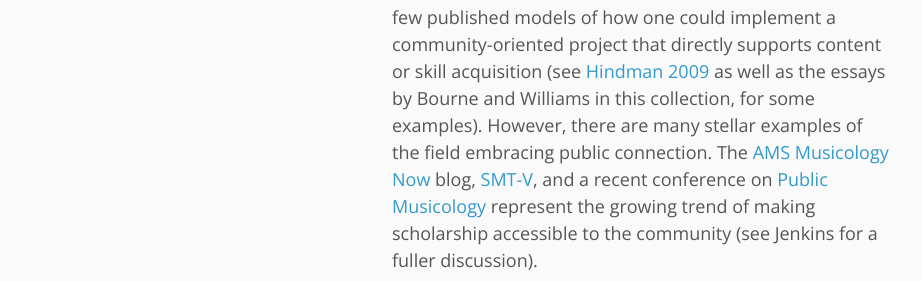
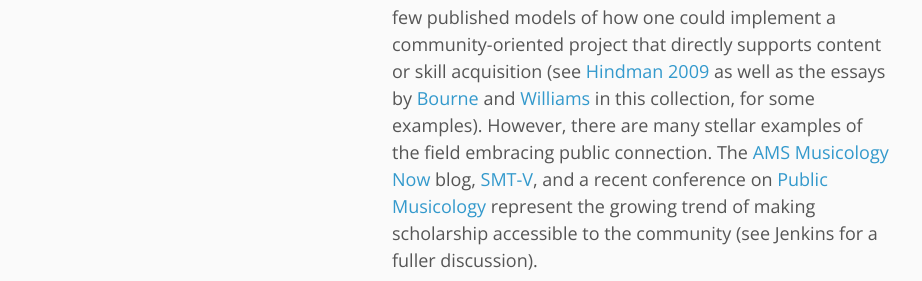
Before and after one commit to flipcamp/engagingstudents5, a Jekyll site: the page built from essays/peebles.md, in a window 1280 px wide and 900 px high. Shown: the part 264-545 px from the top of the window, without its empty margins (178-1100 px from the left). Built offline with Jekyll 4.4.1, drawn with Linux system fonts in a browser that asks for light colours; some of the changed lines change nothing that is shown.

Commit message:
added some references

```diff
--- a/essays/peebles.md
+++ b/essays/peebles.md
@@ -9,7 +9,7 @@ author: Crystal Peebles, Ithaca College
 
 **{{ page.author }}**
 
-While music performances and teaching internships have obvious applications with community engagement, what about aural skills and academic music courses? There are few published models of how one could implement a community-oriented project that directly supports content or skill acquisition (see [Hindman 2009](http://www.jstor.org/stable/41225229) as well as the essays by Bourne and Williams in this collection, for some examples). However, there are many stellar examples of the field embracing public connection. The [AMS Musicology Now](http://musicologynow.ams-net.org/p/mission.html) blog, [SMT-V](https://societymusictheory.org/smt-v), and a recent conference on [Public Musicology](http://musicinnewjersey.com/conference/) represent the growing trend of making scholarship accessible to the community (see Jenkins for a fuller discussion).
+While music performances and teaching internships have obvious applications with community engagement, what about aural skills and academic music courses? There are few published models of how one could implement a community-oriented project that directly supports content or skill acquisition (see [Hindman 2009](http://www.jstor.org/stable/41225229) as well as the essays by [Bourne](http://flipcamp.org/engagingstudents5/essays/bourne.html) and [Williams](http://flipcamp.org/engagingstudents5/essays/williams.html) in this collection, for some examples). However, there are many stellar examples of the field embracing public connection. The [AMS Musicology Now](http://musicologynow.ams-net.org/p/mission.html) blog, [SMT-V](https://societymusictheory.org/smt-v), and a recent conference on [Public Musicology](http://musicinnewjersey.com/conference/) represent the growing trend of making scholarship accessible to the community (see Jenkins for a fuller discussion).
 
 An outward-facing discipline enriches our research by encouraging creative connections in order to engage the wider community. Surely the theory and history classroom can also benefit from meaningful community engagement. The graduate course in Public Music Theory recently developed by J. Daniel Jenkins represents one way in which this concept might manifest: students learn to use various media to disseminate theoretical constructs and analyses. Other models could include writing program notes or giving pre-concert lectures for course credit.
 
```
